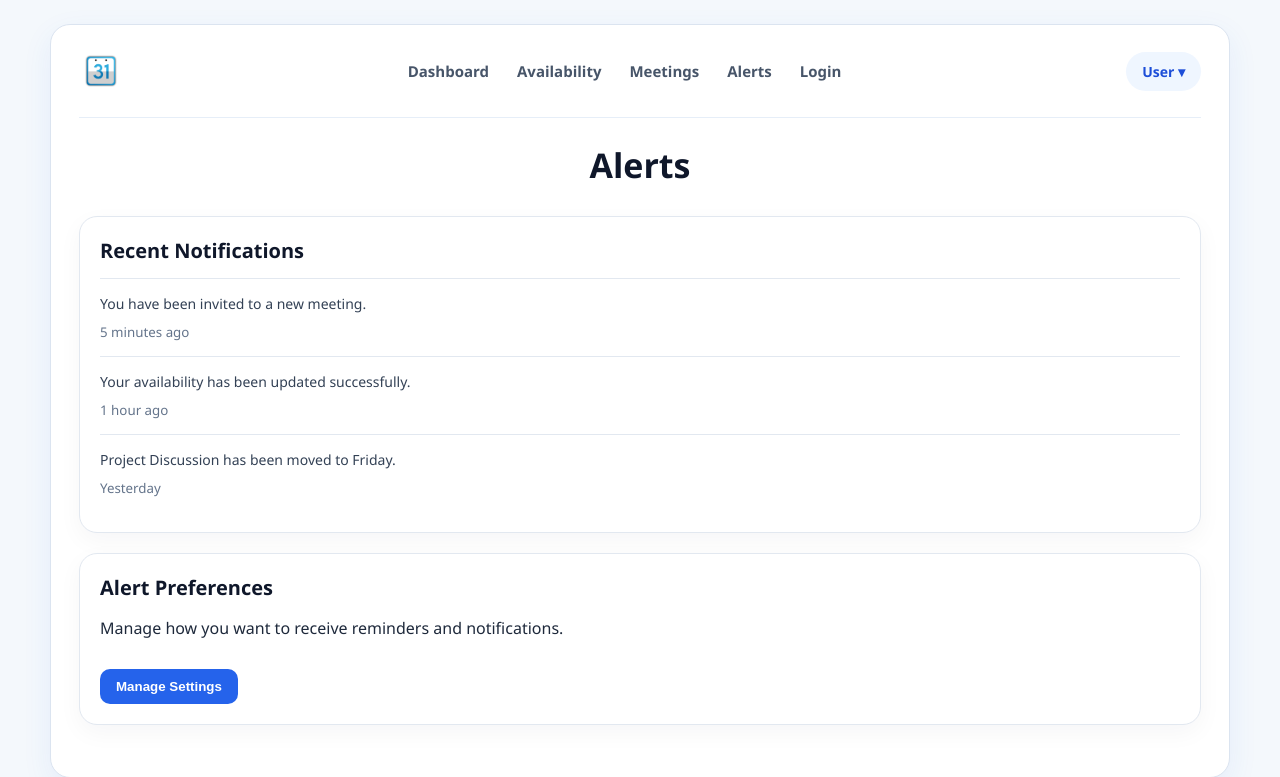
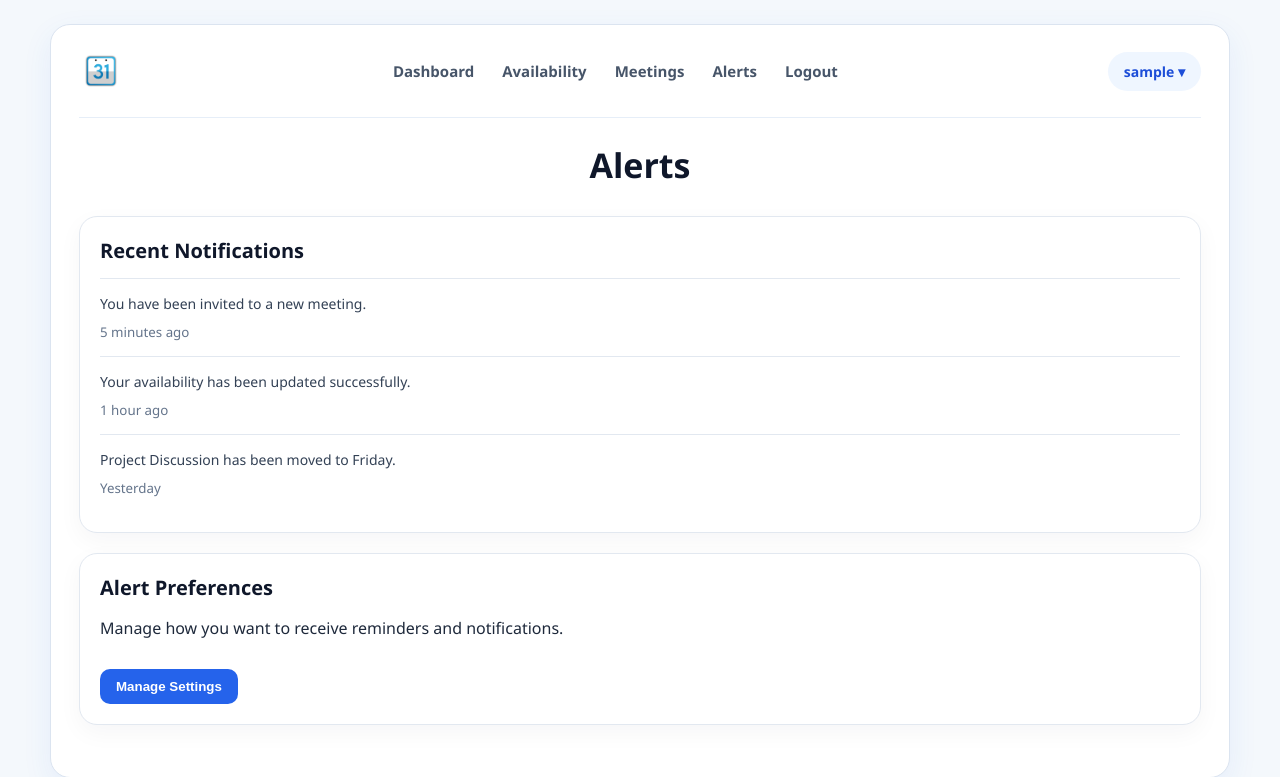
Before and after one commit to Maxk9994/Team299, a Flask app: page /alerts in a window 1280 px wide. Shown: the top 777 px of the page. Run offline with Flask 3, Linux system fonts and the light colour scheme; the visitor is signed in with stand-in values (Sample User, id 1).

Commit message:
Chnaged that when logged in it doesnt say "Guest" and has users name

```diff
--- a/app.py
+++ b/app.py
@@ -57,6 +57,8 @@ def login():
     return render_template("login.html")
 
 
+
+
 @app.route("/register", methods=["GET", "POST"])
 def register():
     if request.method == "POST":
@@ -114,6 +116,11 @@ def alerts():
 def profile():
     return render_template("profile.html")
 
+@app.route("/logout")
+def logout():
+    session.clear()
+    return redirect(url_for("login"))
+
 
 if __name__ == "__main__":
     init_db()
--- a/templates/base.html
+++ b/templates/base.html
@@ -18,10 +18,20 @@
                 <a href="{{ url_for('availability') }}">Availability</a>
                 <a href="{{ url_for('meetings') }}">Meetings</a>
                 <a href="{{ url_for('alerts') }}">Alerts</a>
+            {% if session.get('username') %}
+                <a href="{{ url_for('logout') }}">Logout</a>
+            {% else %}
                 <a href="{{ url_for('login') }}">Login</a>
+            {% endif %}
             </nav>
 
-            <div class="user-menu">User ▾</div>
+            <div class="user-menu">
+                {% if session.get('username') %}
+                    {{ session['username'] }} ▾
+                {% else %}
+                    Guest ▾
+                {% endif %}
+            </div>
         </header>
 
         {% block content %}{% endblock %}
```
